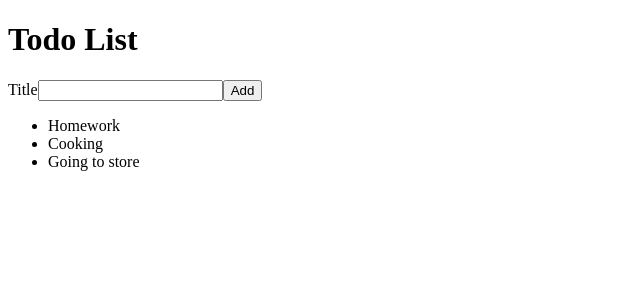
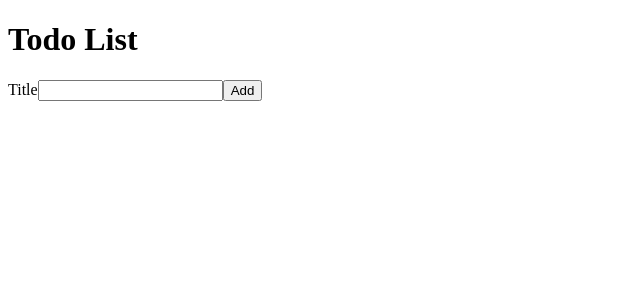
Before and after one commit to Sandzhi-Garia/react-todo, a React (Create React App) app: page / in a window 1280 px wide. Shown: the top 300 px of the page, without its empty margins (0-640 px from the left). Built offline with nearby package versions, Linux system fonts and the light colour scheme; the HTML template or start-up script is replaced by a standard one.

Commit message:
Sandzhi did lesson 1.4

```diff
--- a/src/AddTodoForm.js
+++ b/src/AddTodoForm.js
@@ -1,17 +1,26 @@
-import React from 'react'
+import React, { useState } from 'react'
+
 
 export default function AddTodoForm(props) {
+  const [todoTitle, setTodoTitle]= useState('');
+  function handleTitleChange (event) {
+    let newTodoTitle = event.target.value;
+    setTodoTitle(newTodoTitle);
+  }
   function handleAddTodo (event){
     event.preventDefault();
-    let todoTitle = event.target.title.value;
-    console.log(todoTitle)
-    props.onAddTodo(todoTitle);
-    event.target.reset();
+    props.onAddTodo({
+      title: todoTitle,
+      id: Date.now()
+    });
+    setTodoTitle('');
   }
+
   return (
+
     <form onSubmit={handleAddTodo}>
         <label htmlFor="todoTitle">Title</label>
-        <input name="title" id="todoTitle"></input>
+        <input name="title" id="todoTitle" value={todoTitle} onChange={handleTitleChange}></input>
         <button type="submit">Add</button>
     </form>
   )
--- a/src/App.js
+++ b/src/App.js
@@ -1,17 +1,24 @@
-import React from 'react';
+import React, { useState } from 'react';
 import AddTodoForm from './AddTodoForm';
 import TodoList from './TodoList';
 
 
 
 function App() {
-  const [newTodo, setNewTodo] = React.useState('');
+
+
+  const [todoList, setTodoList] =useState([]);
+  function addTodo(newTodo){
+    setTodoList([...todoList,newTodo])
+
+  }
+  console.log(todoList)
   return (
     <div>
         <h1>Todo List</h1>
-        <AddTodoForm onAddTodo={setNewTodo}></AddTodoForm>
-        <p>{newTodo}</p>
-        <TodoList></TodoList>
+        <AddTodoForm onAddTodo={addTodo}></AddTodoForm>
+
+        <TodoList todoList={todoList}></TodoList>
 
     </div>
 
--- a/src/TodoList.js
+++ b/src/TodoList.js
@@ -4,23 +4,11 @@
 import TodoListItem from './TodoListItem';
 
 
-const todoList= [{
-    id : 1,
-    title : "Homework",
-  },
-  {
-    id : 2,
-    title : "Cooking",
-  },
-  {
-    id : 3,
-    title : "Going to store",
-  }]
+export default function TodoList(props) {
 
-export default function TodoList() {
   return (
     <ul>
-    {todoList.map(function (listItem){
+    {props.todoList.map(function (listItem){
       return (
        <TodoListItem key={listItem.id} todo={listItem}/>
       );
```
